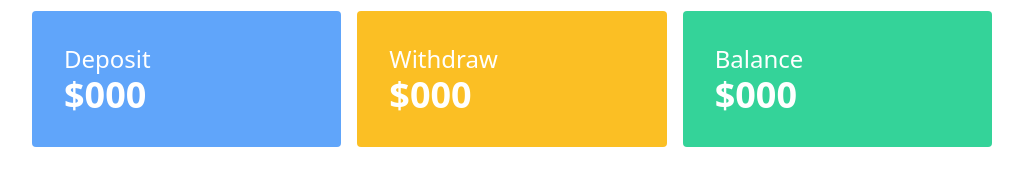
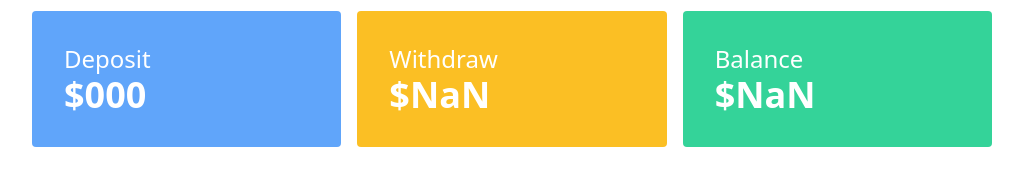
Before and after one commit to TakiKauser/kb-bank, a plain HTML site: page banking.html in a window 1280 px wide. Both pictures are taken after a click on the button "Withdraw". Shown: the part 166-335 px from the top of the page, without its empty margins (128-1151 px from the left). Drawn offline with nearby package versions, Linux system fonts and the light colour scheme.

Commit message:
withdraw event handler merged

```diff
--- a/banking.html
+++ b/banking.html
@@ -24,7 +24,7 @@
                 </div>
                 <div class="bg-yellow-400 p-8 rounded">
                     <h3 class="text-2xl font-medium">Withdraw</h3>
-                <h4 class="text-4xl font-bold">$<span>000</span></h4>
+                <h4 class="text-4xl font-bold">$<span id="total-withdraw">000</span></h4>
                 </div>
                 <div class="bg-green-400 p-8 rounded">
                     <h3 class="text-2xl font-medium">Balance</h3>
--- a/js/banking.js
+++ b/js/banking.js
@@ -1,3 +1,4 @@
+// deposit event handler
 document.getElementById("deposit-btn").addEventListener("click", function(){
     // get dipositted amount
     const depositAmountInput = document.getElementById("deposit-amount-input");
@@ -29,3 +30,36 @@ document.getElementById("deposit-btn").addEventListener("click", function(){
     // clear deposit input field
     depositAmountInput.value = "";
 });
+
+// withdraw event handler
+document.getElementById("withdraw-btn").addEventListener("click", function(){
+    // console.log("Clicked");
+    // get withdraw amount
+    const withdrawAmountInput = document.getElementById("withdraw-amount-input");
+    const withdrawAmountText = withdrawAmountInput.value;
+    const withdrawAmount = parseFloat(withdrawAmountText);
+    // console.log(withdrawAmount);
+
+    // update total withdraw
+    const totalWithdraw = document.getElementById("total-withdraw");
+    const previousWithdrawAmountText = totalWithdraw.innerText;
+    const previousWithdrawAmount = parseFloat(previousWithdrawAmountText);
+    // console.log(previousWithdrawAmount);
+
+    const updatedTotalWithdraw = withdrawAmount + previousWithdrawAmount;
+
+    totalWithdraw.innerText = updatedTotalWithdraw;
+
+    // update total balance
+    const totalBalance = document.getElementById("total-balance");
+    const previousBalanceAmountText = totalBalance.innerText;
+    const previousBalanceAmount = parseFloat(previousBalanceAmountText);
+    // console.log(previousBalanceAmount);
+
+    const updatedTotalBalance = previousBalanceAmount - withdrawAmount;
+
+    totalBalance.innerText = updatedTotalBalance;
+
+    // clear withdraw input field
+    withdrawAmountInput.value = "";
+});
```
